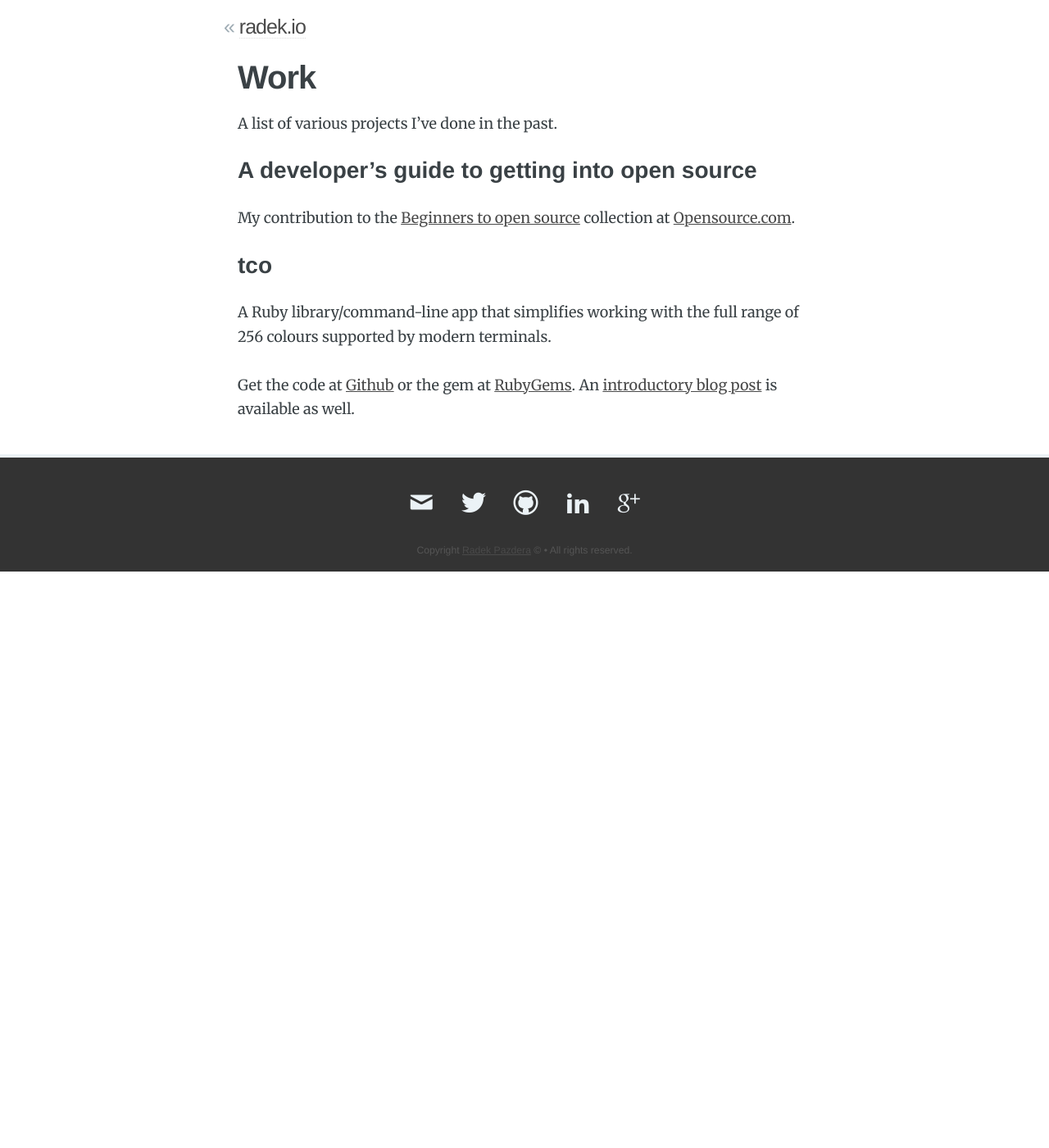
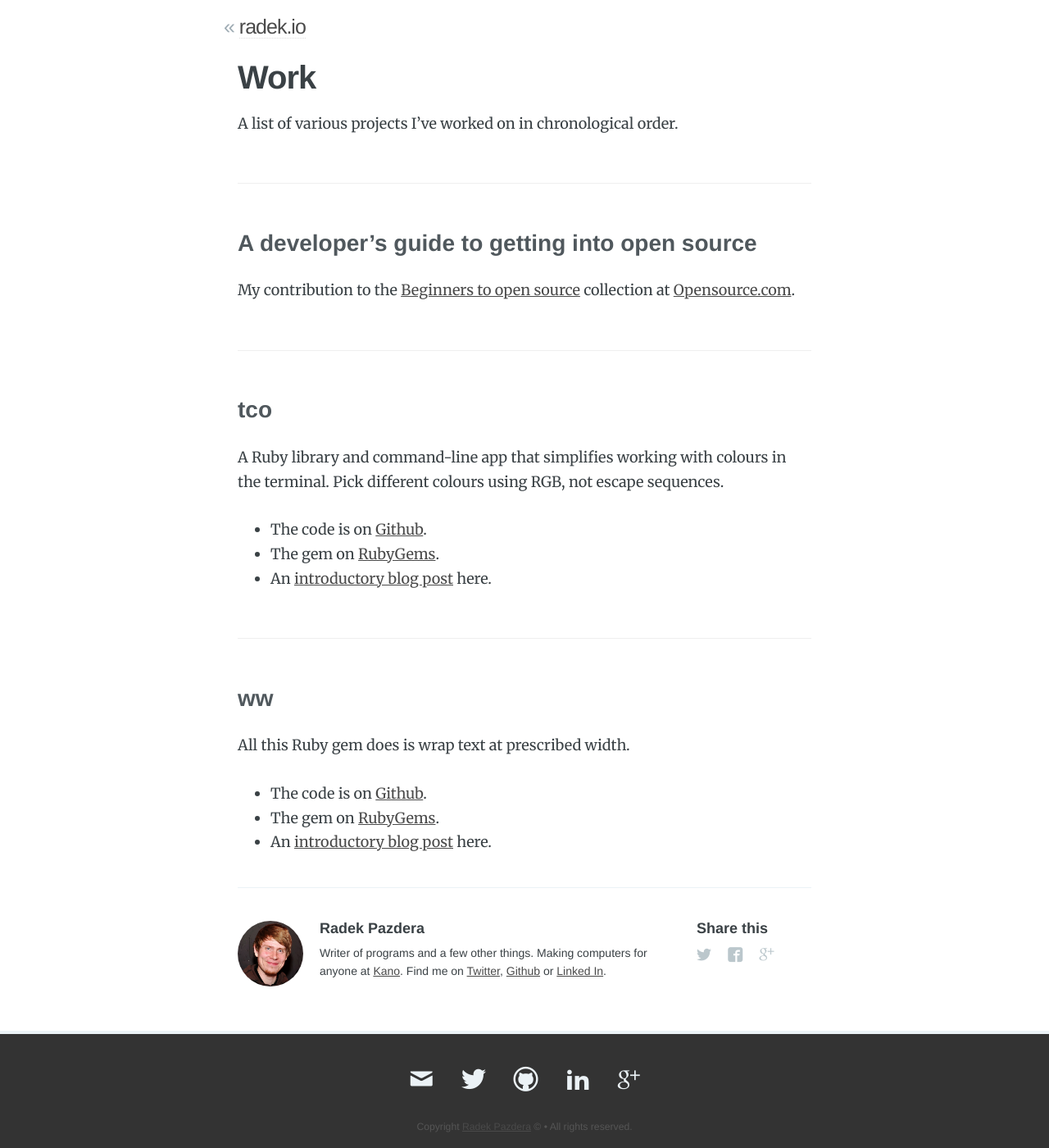
Before and after one commit to Ricardomol/pazdera.github.io, a Jekyll site: the page built from work.md, in a window 1280 px wide. Shown: the whole page at 82% size. Built offline with Jekyll 4.4.1, drawn with Linux system fonts in a browser that asks for light colours; before the commit the page ends 918 px from its top, so only the background shows below that.

Commit message:
Reformating the work page a little

```diff
--- a/assets/css/screen.css
+++ b/assets/css/screen.css
@@ -119,6 +119,7 @@ a:hover {
 h1 a, h2 a, h3 a,
 h4 a, h5 a, h6 a {
     color: #50585D;
+    text-decoration: none;
 }
 
 p, ul, ol, dl {
--- a/work.md
+++ b/work.md
@@ -3,19 +3,36 @@ layout: page
 head: Work
 ---
 
-A list of various projects I've done in the past.
+A list of various projects I've worked on in chronological order.
 
-### A developer's guide to getting into open source
+---
+
+### [A developer's guide to getting into open source](http://opensource.com/life/15/2/developers-guide-getting-involved-open-source)
 
 My contribution to the [Beginners to open source](http://opensource.com/resources/beginners-open-source)
 collection at [Opensource.com](http://opensource.com).
 
+---
 
-### tco
+### [tco](https://github.com/pazdera/tco)
 
-A Ruby library/command-line app that simplifies working with the full range of
-256 colours supported by modern terminals.
+A Ruby library and command-line app that simplifies working with colours in the
+terminal. Pick different colours using RGB, not escape sequences.
 
-Get the code at [Github](https://github.com/pazdera/tco) or the gem at
-[RubyGems](https://rubygems.org/gems/tco). An
-[introductory blog post](http://radek.io/2014/03/30/tco/) is available as well.
+* The code is on [Github](https://github.com/pazdera/tco).
+* The gem on [RubyGems](https://rubygems.org/gems/tco).
+* An [introductory blog post](http://radek.io/2014/03/30/tco/) here.
+
+---
+
+### [ww](https://github.com/pazdera/word_wrap)
+
+All this Ruby gem does is wrap text at prescribed width.
+
+* The code is on [Github](https://github.com/pazdera/word_wrap).
+* The gem on [RubyGems](https://rubygems.org/gems/word_wrap).
+* An [introductory blog post](http://radek.io/2014/01/25/word-wrap-in-ruby/) here.
+
+<footer class="post-footer">
+    {% include signature.html %}
+</footer>
```
